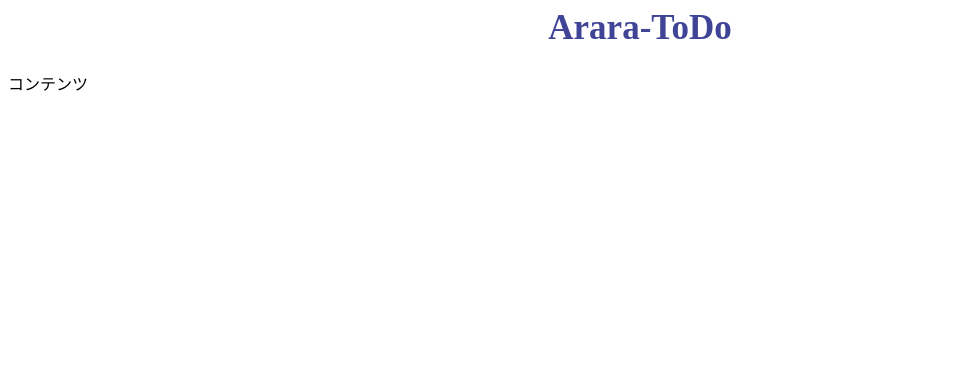
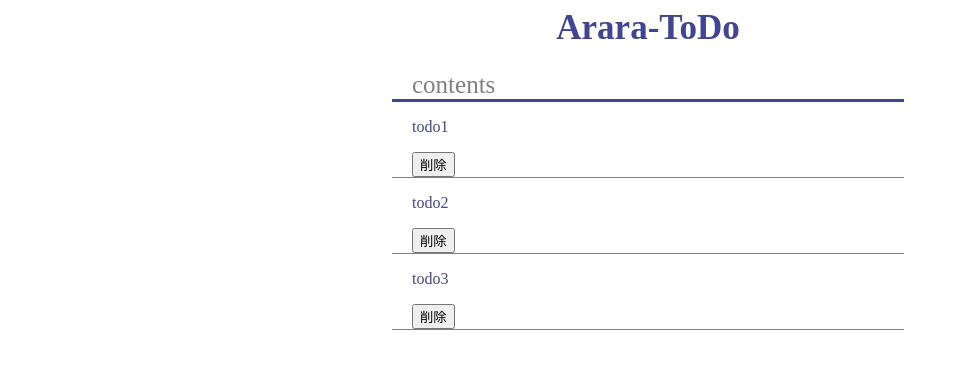
Before and after one commit to arara-ichihara/arara-todo, a Django app: page /araraTodoApp/ in a window 1280 px wide. Shown: the top 369 px of the page, without its empty margins (0-957 px from the left). Run offline with Django 3.2, Linux system fonts and the light colour scheme.

Commit message:
contents

```diff
--- a/araraTodo/araraTodoApp/templates/araraTodoApp/index.html
+++ b/araraTodo/araraTodoApp/templates/araraTodoApp/index.html
@@ -7,8 +7,24 @@
     <div class='title'>
         <h1>Arara-ToDo</h1>
     </div>
-    <div class='b1'>
-      <p>コンテンツ</p>
+    <div class='main'>
+      <div class="main-title">
+        <p>contents</p>
+      </div>
+      <div class="main-contents">
+        <li>
+            <p>todo1</p>
+            <button>削除</button>
+        </li>
+        <li>
+            <p>todo2</p>
+            <button>削除</button>
+        </li>
+        <li>
+            <p>todo3</p>
+            <button>削除</button>
+        </li>
+      </div>
     </div>
   </body>
 </html>
--- a/araraTodo/static/style.css
+++ b/araraTodo/static/style.css
@@ -1,5 +1,42 @@
-h1 {
+body {
+    width: 100%;
+}
+.title h1 {
     text-align:center;
     color: 404497;
     font-size: 35px;
 }
+.main {
+    width: 40%;
+    margin: 0 auto;
+}
+.main-title {
+    font-size: 25px;
+    border-bottom: #404497 3px solid;
+    padding-left: 20px;
+}
+.main-title p {
+    margin: 0;
+    color: grey;
+}
+.main-contents li{
+    color: #404497;
+    padding: 0px 0 0px 20px;
+    list-style: none;
+    border-bottom: gray 1px solid;
+}
+.main-contents p {
+    display: inline-block;
+    width: 70vh;
+}
+/* .main-contents button {
+    margin-left: 70vh;
+} */
+/* table,td {
+    border: 1px solid #333;
+}
+
+thead,tfoot { */
+    background-color: #333;
+    color: #fff;
+}
```
